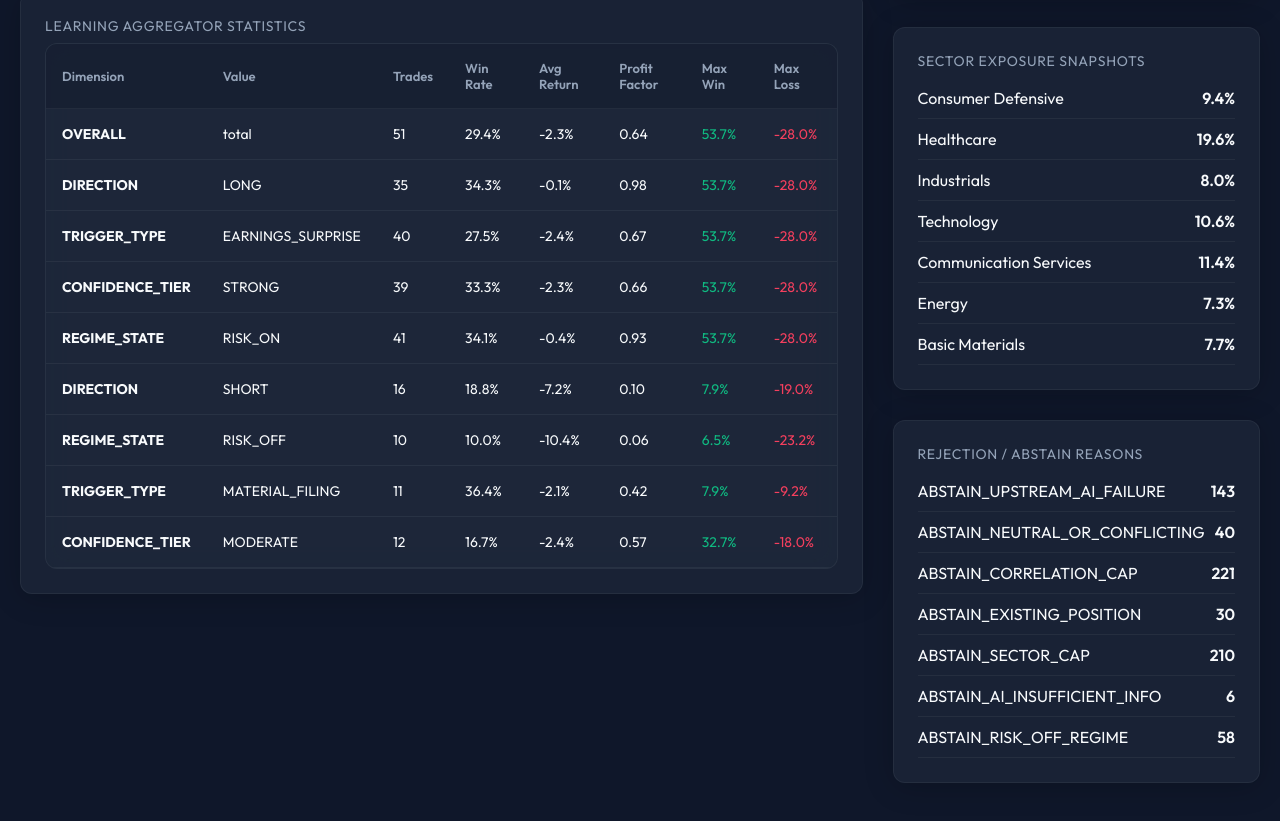
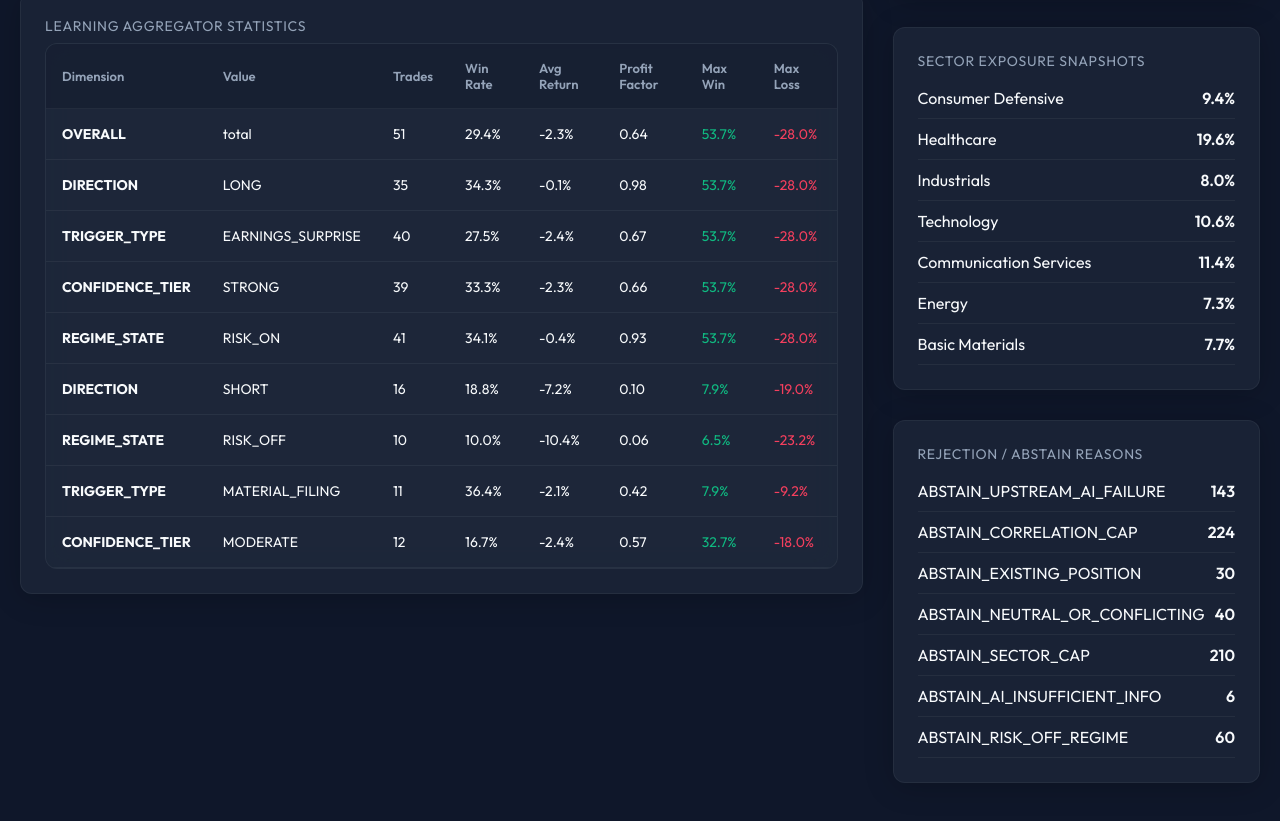
Before and after one commit to XFranXD/Automated_Investor_System, a plain HTML site: page docs/system.html in a window 1280 px wide. Shown: the part 570-1391 px from the top of the page. Drawn offline with nearby package versions, Linux system fonts and the light colour scheme.

Commit message:
Auto-update dashboard rendered assets [skip ci]

```diff
--- a/docs/system.html
+++ b/docs/system.html
@@ -231,18 +231,18 @@
             </div>
 
             <div style="display:flex; justify-content:space-between; padding:10px 0; border-bottom:1px solid var(--border-color);">
-                <span>ABSTAIN_NEUTRAL_OR_CONFLICTING</span>
-                <span style="font-weight:600;">40</span>
-            </div>
-
-            <div style="display:flex; justify-content:space-between; padding:10px 0; border-bottom:1px solid var(--border-color);">
                 <span>ABSTAIN_CORRELATION_CAP</span>
-                <span style="font-weight:600;">221</span>
+                <span style="font-weight:600;">224</span>
             </div>
 
             <div style="display:flex; justify-content:space-between; padding:10px 0; border-bottom:1px solid var(--border-color);">
                 <span>ABSTAIN_EXISTING_POSITION</span>
                 <span style="font-weight:600;">30</span>
+            </div>
+
+            <div style="display:flex; justify-content:space-between; padding:10px 0; border-bottom:1px solid var(--border-color);">
+                <span>ABSTAIN_NEUTRAL_OR_CONFLICTING</span>
+                <span style="font-weight:600;">40</span>
             </div>
 
             <div style="display:flex; justify-content:space-between; padding:10px 0; border-bottom:1px solid var(--border-color);">
@@ -257,7 +257,7 @@
 
             <div style="display:flex; justify-content:space-between; padding:10px 0; border-bottom:1px solid var(--border-color);">
                 <span>ABSTAIN_RISK_OFF_REGIME</span>
-                <span style="font-weight:600;">58</span>
+                <span style="font-weight:600;">60</span>
             </div>
 
                 </div>
```
